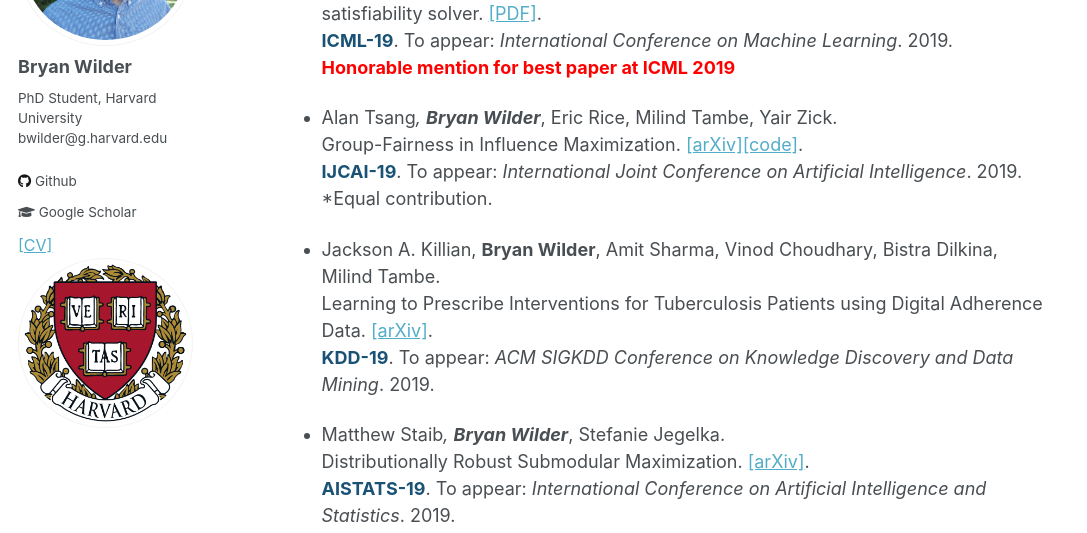
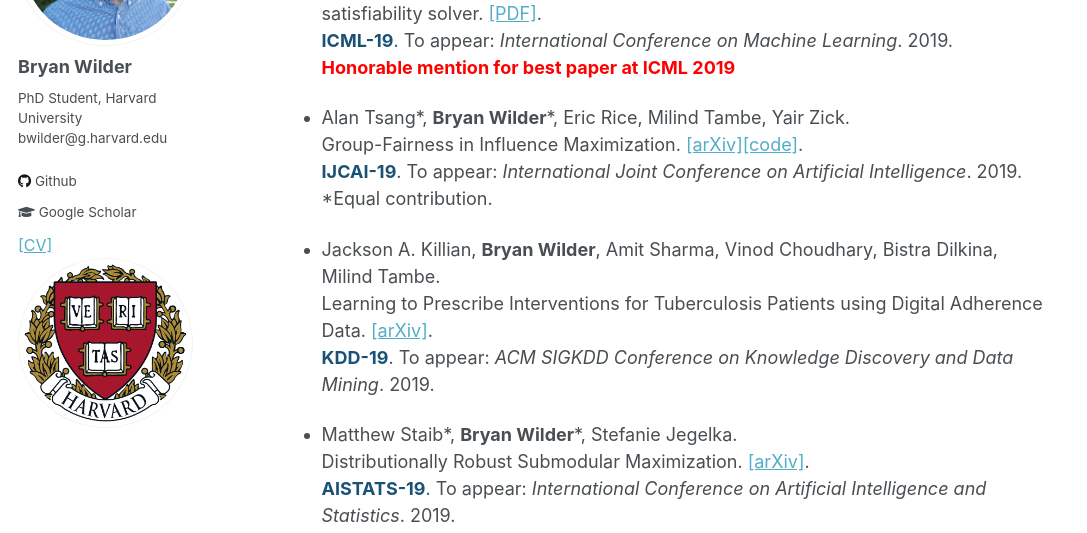
Before and after one commit to bryanwilder/bryanwilder.github.io, a Jekyll site: the page built from _pages/about.md, in a window 1280 px wide and 900 px high, scrolled down 1101 px. Shown: the part 153-686 px from the top of the window, without its empty margins (0-1087 px from the left). Built offline with Jekyll 4.4.1, drawn with Linux system fonts in a browser that asks for light colours.

```diff
--- a/_pages/about.md
+++ b/_pages/about.md
@@ -35,7 +35,7 @@ I coordinate the MD4SG Working Group on Global Perspectives on Inequality and co
     **<font color="#1A5276">ICML-19</font>**. To appear: _International Conference on Machine Learning_. 2019.
     **<font color="red">Honorable mention for best paper at ICML 2019</font>**
 
-*   Alan Tsang*, **Bryan Wilder***, Eric Rice, Milind Tambe, Yair Zick.
+*   Alan Tsang*, **Bryan Wilder**\*, Eric Rice, Milind Tambe, Yair Zick.
     Group-Fairness in Influence Maximization. [[arXiv]](https://arxiv.org/abs/1903.00967)[[code]](https://github.com/bwilder0/fair_influmax_code_release).
     **<font color="#1A5276">IJCAI-19</font>**. To appear: _International Joint Conference on Artificial Intelligence_. 2019.
     *Equal contribution.
@@ -44,7 +44,7 @@ I coordinate the MD4SG Working Group on Global Perspectives on Inequality and co
     Learning to Prescribe Interventions for Tuberculosis Patients using Digital Adherence Data. [[arXiv]](https://arxiv.org/abs/1902.01506).
     **<font color="#1A5276">KDD-19</font>**. To appear: _ACM SIGKDD Conference on Knowledge Discovery and Data Mining_. 2019.
 
-*   Matthew Staib*, **Bryan Wilder***, Stefanie Jegelka.
+*   Matthew Staib*, **Bryan Wilder**\*, Stefanie Jegelka.
     Distributionally Robust Submodular Maximization. [[arXiv]](https://arxiv.org/abs/1802.05249).
     **<font color="#1A5276">AISTATS-19</font>**. To appear: _International Conference on Artificial Intelligence and Statistics_. 2019.
     *Equal contribution.
```
